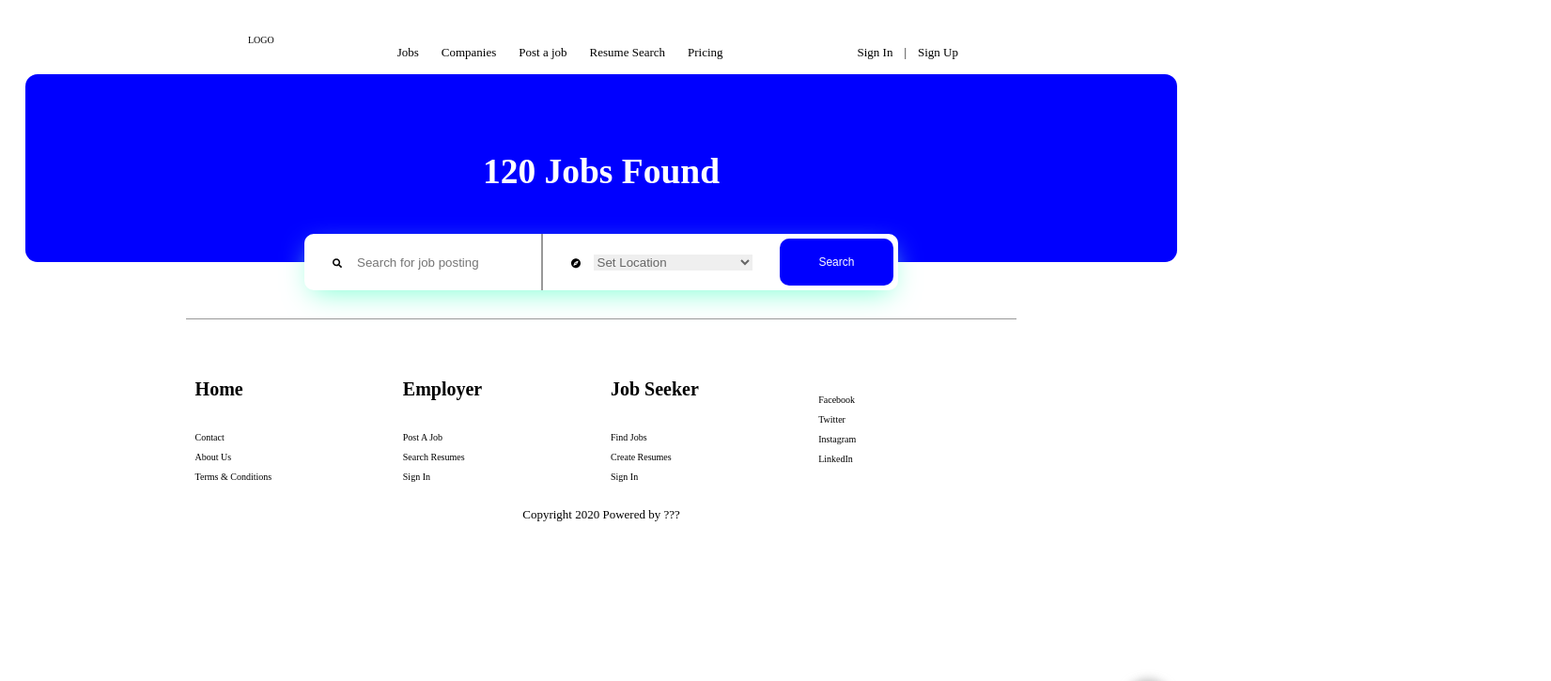
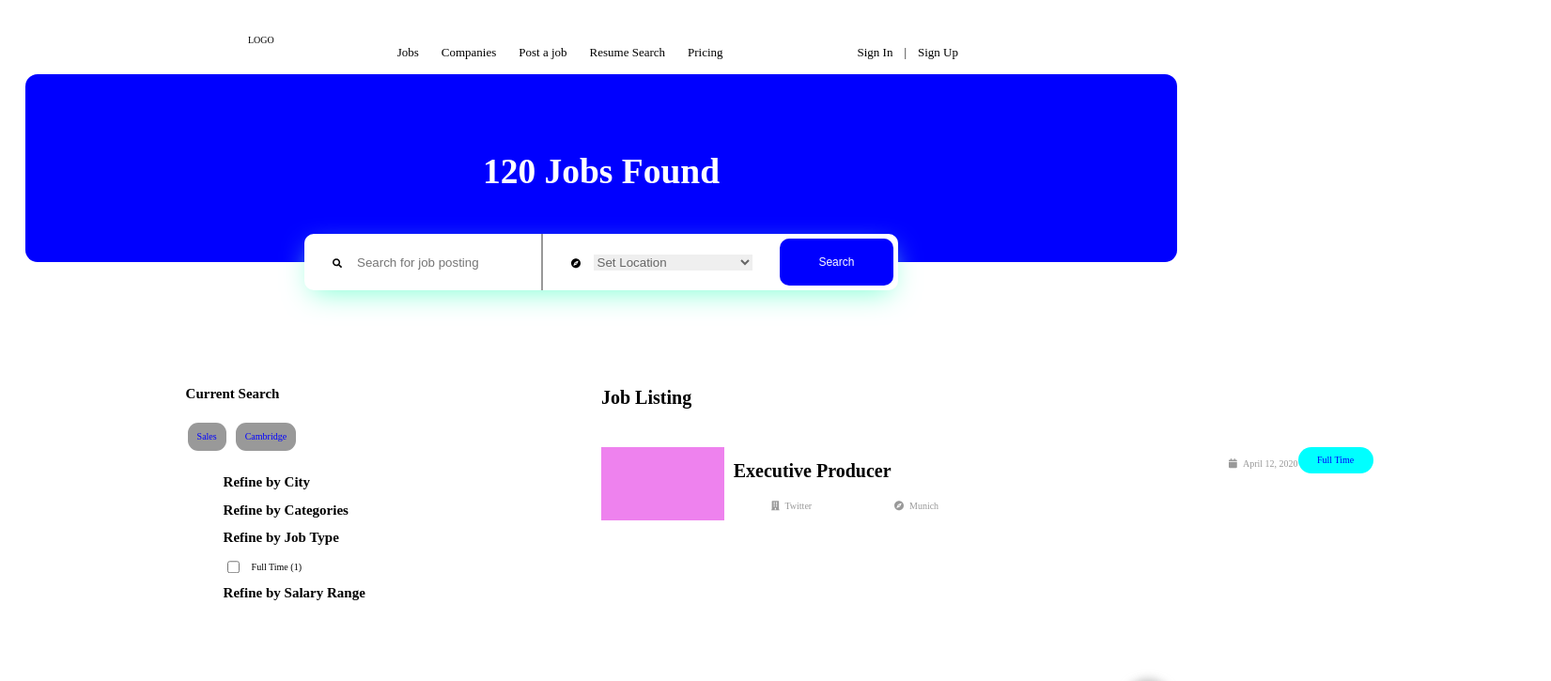
Before and after one commit to VektorTech/job-board, a Next.js app: page / in a window 1280 px wide. Shown: the top 725 px of the page at 94% size, 1651 px wide, since content can reach past the window. Built offline with nearby package versions, Linux system fonts and the light colour scheme.

Commit message:
search page created

```diff
--- a/pages/SearchPage/Search.jsx
+++ b/pages/SearchPage/Search.jsx
@@ -1,3 +1,52 @@
+import {
+    SearchPageContainer,
+    SearchPageMain,
+    SearchPageAside,
+    HeadTag,
+    SearchTag,
+    SearchTagArea,
+    ListItem,
+    CheckBox
+} from './Search.style';
+
+import JobBlock from '../../src/components/JobBlock/JobBlock';
+
+const asideStruct = {
+    "City": [],
+    "Categories": [],
+    "Job Type": ["Full Time"],
+    "Salary Range": []
+};
+
 const SearchPage = () => (
-    <div></div>
+    <SearchPageContainer>
+        <SearchPageAside>
+            <HeadTag>Current Search</HeadTag>
+            <SearchTagArea>
+                <SearchTag>Sales</SearchTag>
+                <SearchTag>Cambridge</SearchTag>
+            </SearchTagArea>
+
+            {Object.keys(asideStruct).map(key => (
+                <ul>
+                <HeadTag>Refine by {key}</HeadTag>
+                {asideStruct[key].map(item => (
+                    <ListItem>
+                    <CheckBox type="checkbox"/>
+                    <a style={{paddingLeft:"1rem"}} href="/">{item} (1)</a>
+                    </ListItem>
+                ))}
+                </ul>
+            ))}
+        </SearchPageAside>
+
+        <SearchPageMain>
+            <HeadTag big>Job Listing</HeadTag>
+            <br />
+            <JobBlock />
+        </SearchPageMain>
+
+    </SearchPageContainer>
 );
+
+export default SearchPage;
--- a/pages/SearchPage/Search.style.jsx
+++ b/pages/SearchPage/Search.style.jsx
@@ -1,5 +1,52 @@
 import styled from "styled-components";
 
 export const SearchPageContainer = styled.div`
+    display: flex;
+    flex-direction: row;
+    width: 100%;
+    height: 150rem;
+    margin: 5rem 0;
+    padding: 4rem 15%;
+`;
 
+export const SearchPageAside = styled.aside`
+    width: 35%;
 `;
+
+export const SearchPageMain = styled.div`
+    width: 65%;
+`;
+
+export const HeadTag = styled.h1`
+    font-weight: bold;
+    ${({lg}) => lg ? "font-size: 3rem;":""}
+    margin-bottom: 1rem;
+`;
+
+export const SearchTagArea = styled.div`
+    width: 90%;
+    height: fit-content;
+    margin: 2rem 0;
+    overflow: hidden;
+`;
+
+export const SearchTag = styled.div`
+    width: fit-content;
+    height: 3rem;
+    display: inline-block;
+    line-height: 3rem;
+    text-align: center;
+    padding: 0 1rem;
+    margin: .2rem .8rem .5rem .2rem;
+    border-radius: 1.1rem;
+    background-color: #999;
+    color: blue;
+`;
+
+export const ListItem = styled.li`
+    margin: 1rem 0;
+`;
+
+export const CheckBox = styled.input`
+    transform: translateY(25%);
+`;
--- a/pages/index.js
+++ b/pages/index.js
@@ -10,6 +10,8 @@ import { fas } from '@fortawesome/free-solid-svg-icons';
 
 library.add(fas);
 
+import SearchPage from './SearchPage/Search';
+
 const App = () => {
     return(
         <>
@@ -19,6 +21,9 @@ const App = () => {
         <Header />
         <br />
         <Banner_1 />
+
+        <SearchPage />
+
         <Footer />
         </>
     );
--- /dev/null
+++ b/src/components/JobBlock/JobBlock.jsx
@@ -0,0 +1,27 @@
+import {
+    BlockContainer,
+    CompLogoContainer,
+    JobType, ListItem,
+    JobDate, FAI
+} from './JobBlock.style';
+
+const JobBlock = () => (
+    <BlockContainer>
+        <CompLogoContainer>
+
+        </CompLogoContainer>
+        <div>
+            <h1 style={{height: "2.8rem"}}>Executive Producer</h1>
+            <ul style={{marginTop: "1rem"}}>
+                <ListItem><FAI icon="building"/>Twitter</ListItem>
+                <ListItem><FAI icon="compass"/>Munich</ListItem>
+            </ul>
+        </div>
+        <div>
+            <JobType>Full Time</JobType>
+            <JobDate><FAI icon="calendar"/>April 12, 2020</JobDate>
+        </div>
+    </BlockContainer>
+);
+
+export default JobBlock;
--- /dev/null
+++ b/src/components/JobBlock/JobBlock.style.jsx
@@ -0,0 +1,42 @@
+import styled from "styled-components";
+import {Icon} from '../Icon.style';
+
+export const BlockContainer = styled.div`
+    width: 100%;
+    height: 6rem;
+    margin: 2rem 0;
+    display: grid;
+    grid-template-columns: 1.5fr 5.5fr 2.2fr;
+    grid-gap: 1rem;
+`;
+
+export const CompLogoContainer = styled.div`
+    background-color: violet;
+`;
+
+export const ListItem = styled.li`
+    display: inline;
+    color: #999;
+    margin-right: 20%;
+`;
+
+export const JobType = styled.div`
+    float: right;
+    width: 8rem;
+    height: 2.8rem;
+    line-height: 2.8rem;
+    border-radius: 2rem;
+    text-align: center;
+    color: blue;
+    background-color: aqua;
+`;
+
+export const JobDate = styled.p`
+    float: right;
+    margin-top: 1rem;
+    color: #999;
+`;
+
+export const FAI = styled(Icon)`
+    margin-right: .6rem;
+`;
```
